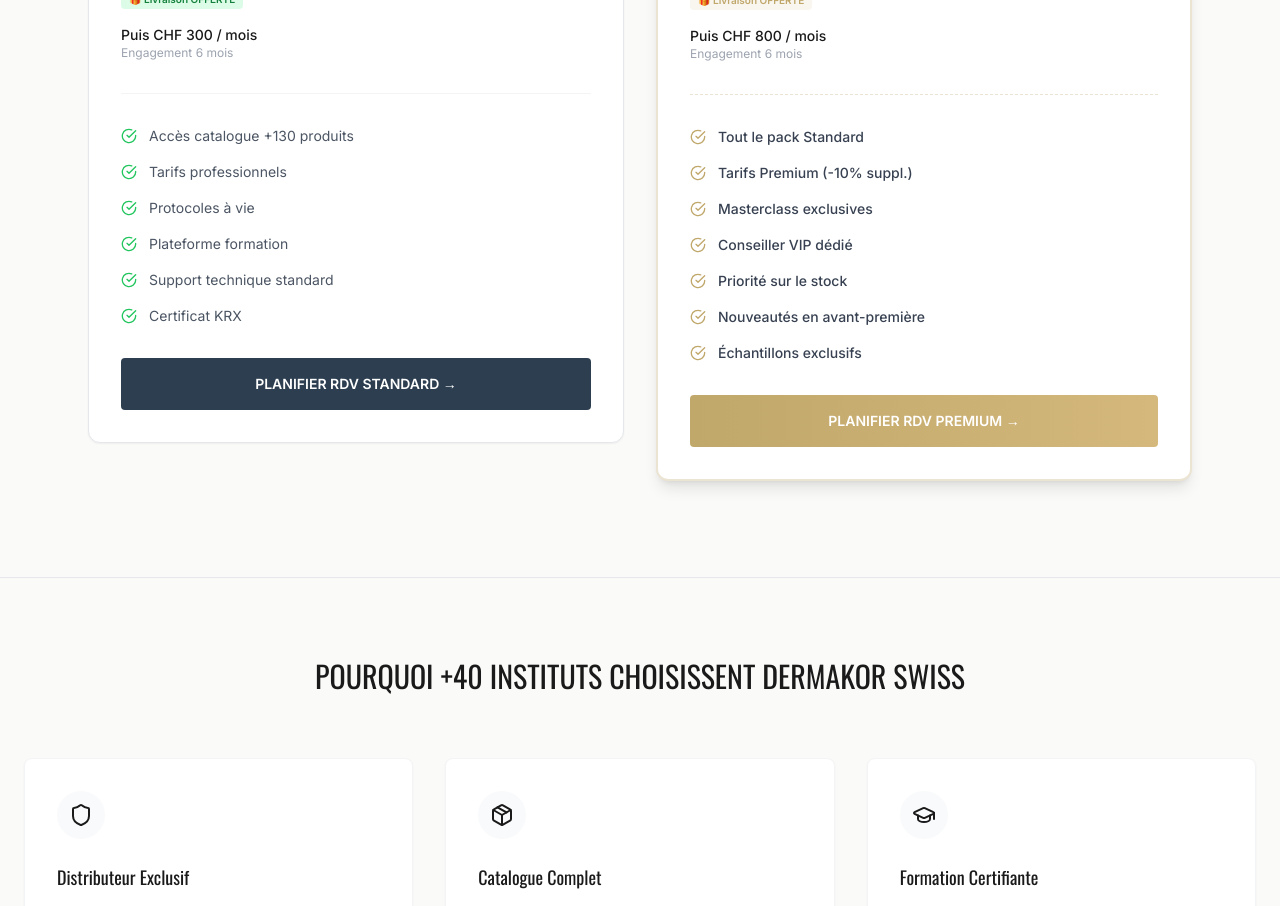
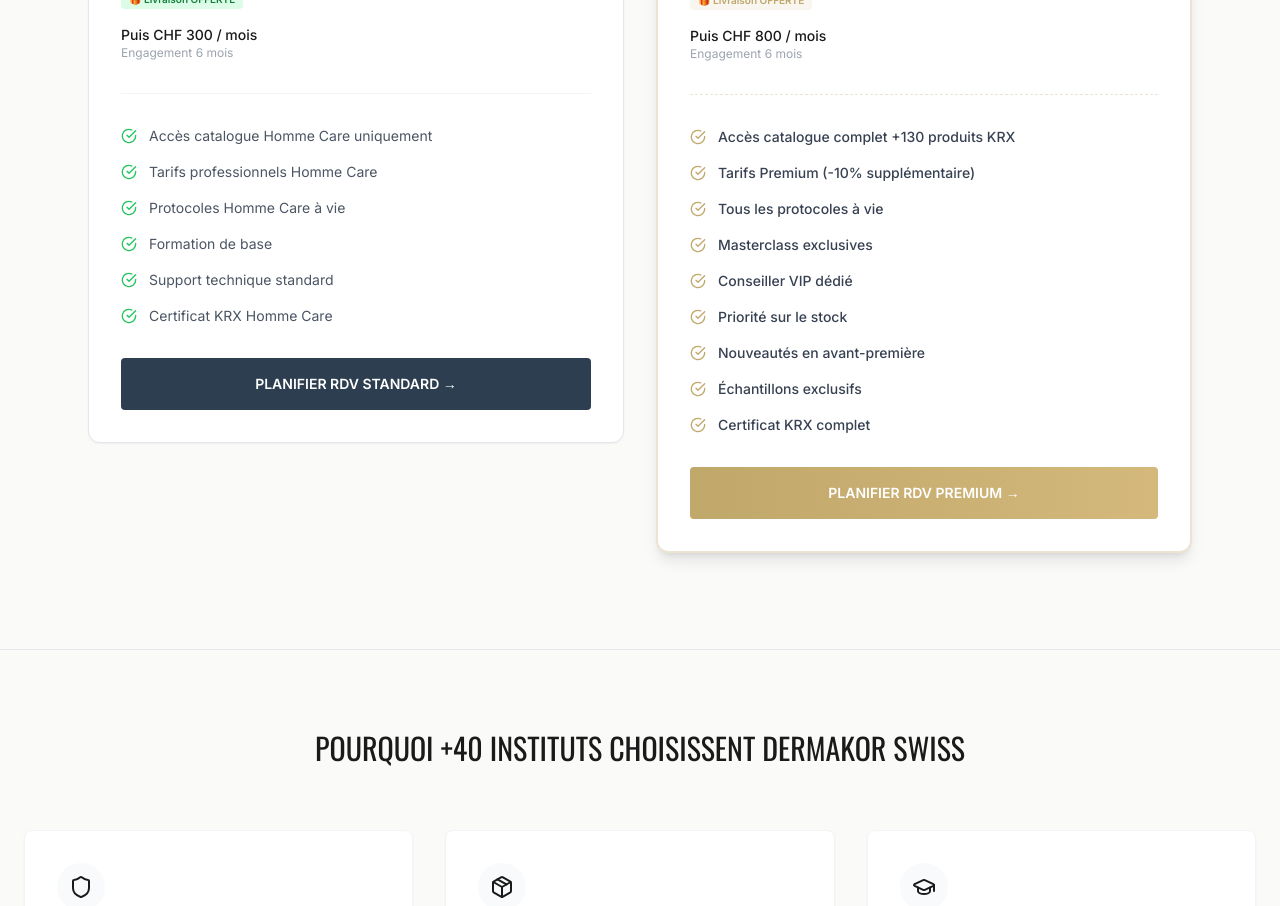
Before and after one commit to Jorget2812/Dermakor-Partenaire, a React (Vite) app: page / in a window 1280 px wide. Shown: the part 1560-2466 px from the top of the page. Built offline with nearby package versions, Linux system fonts and the light colour scheme.

Commit message:
fix: Updated feature list texts in LandingPage

```diff
--- a/pages/LandingPage.tsx
+++ b/pages/LandingPage.tsx
@@ -222,12 +222,12 @@
 
             <ul className="space-y-4 mb-8">
               {[
-                "Accès catalogue +130 produits",
-                "Tarifs professionnels",
-                "Protocoles à vie",
-                "Plateforme formation",
+                "Accès catalogue Homme Care uniquement",
+                "Tarifs professionnels Homme Care",
+                "Protocoles Homme Care à vie",
+                "Formation de base",
                 "Support technique standard",
-                "Certificat KRX"
+                "Certificat KRX Homme Care"
               ].map(feat => (
                 <li key={feat} className="flex items-start gap-3 text-sm text-gray-600">
                   <CheckCircle size={16} className="text-green-500 mt-0.5 shrink-0" />
@@ -269,13 +269,15 @@
 
             <ul className="space-y-4 mb-8">
               {[
-                "Tout le pack Standard",
-                "Tarifs Premium (-10% suppl.)",
+                "Accès catalogue complet +130 produits KRX",
+                "Tarifs Premium (-10% supplémentaire)",
+                "Tous les protocoles à vie",
                 "Masterclass exclusives",
                 "Conseiller VIP dédié",
                 "Priorité sur le stock",
                 "Nouveautés en avant-première",
-                "Échantillons exclusifs"
+                "Échantillons exclusifs",
+                "Certificat KRX complet"
               ].map(feat => (
                 <li key={feat} className="flex items-start gap-3 text-sm text-gray-700 font-medium">
                   <CheckCircle size={16} className="text-derma-gold mt-0.5 shrink-0" />
@@ -357,7 +359,7 @@
         <div className="max-w-7xl mx-auto grid grid-cols-1 lg:grid-cols-2 gap-16 items-center">
           <div>
             <h2 className="font-oswald text-3xl md:text-5xl uppercase leading-tight mb-6">
-                KRX Academy <br/><span className="text-derma-gold">Formation Incluse</span>
+              KRX Academy <br /><span className="text-derma-gold">Formation Incluse</span>
             </h2>
             <p className="text-gray-400 text-lg font-light mb-8">
               Ne vous contentez pas d'acheter des produits. Maîtrisez les protocoles qui feront la réputation de votre institut.
@@ -390,7 +392,7 @@
 
           <div className="relative border border-white/10 rounded-lg p-4 bg-white/5 backdrop-blur">
             <div className="aspect-video bg-gray-800 rounded flex items-center justify-center relative overflow-hidden group cursor-pointer">
-                    <img src="https://images.unsplash.com/photo-1576091160399-112ba8d25d1d?q=80&w=2070&auto=format&fit=crop" alt="Academy Preview" className="absolute inset-0 w-full h-full object-cover opacity-60 group-hover:scale-105 transition-transform duration-700"/>
+              <img src="https://images.unsplash.com/photo-1576091160399-112ba8d25d1d?q=80&w=2070&auto=format&fit=crop" alt="Academy Preview" className="absolute inset-0 w-full h-full object-cover opacity-60 group-hover:scale-105 transition-transform duration-700" />
               <PlayCircle size={64} className="text-white relative z-10" />
             </div>
           </div>
@@ -428,7 +430,7 @@
                         required
                         type="text"
                         value={formData.nomInstitut}
-                        onChange={e => setFormData({...formData, nomInstitut: e.target.value})}
+                        onChange={e => setFormData({ ...formData, nomInstitut: e.target.value })}
                         className="w-full border border-gray-300 rounded p-2.5 text-sm focus:border-derma-gold focus:ring-1 focus:ring-derma-gold outline-none"
                       />
                     </div>
@@ -437,7 +439,7 @@
                       <select
                         className="w-full border border-gray-300 rounded p-2.5 text-sm bg-white"
                         value={formData.typeEtablissement}
-                        onChange={e => setFormData({...formData, typeEtablissement: e.target.value})}
+                        onChange={e => setFormData({ ...formData, typeEtablissement: e.target.value })}
                       >
                         <option value="institut">Institut de beauté</option>
                         <option value="spa">Spa / Wellness</option>
@@ -458,7 +460,7 @@
                         required
                         type="text"
                         value={formData.contactName}
-                        onChange={e => setFormData({...formData, contactName: e.target.value})}
+                        onChange={e => setFormData({ ...formData, contactName: e.target.value })}
                         className="w-full border border-gray-300 rounded p-2.5 text-sm outline-none focus:border-derma-gold"
                       />
                     </div>
@@ -468,7 +470,7 @@
                         required
                         type="email"
                         value={formData.email}
-                        onChange={e => setFormData({...formData, email: e.target.value})}
+                        onChange={e => setFormData({ ...formData, email: e.target.value })}
                         className="w-full border border-gray-300 rounded p-2.5 text-sm outline-none focus:border-derma-gold"
                       />
                     </div>
@@ -479,7 +481,7 @@
                         type="tel"
                         placeholder="+41"
                         value={formData.phone}
-                        onChange={e => setFormData({...formData, phone: e.target.value})}
+                        onChange={e => setFormData({ ...formData, phone: e.target.value })}
                         className="w-full border border-gray-300 rounded p-2.5 text-sm outline-none focus:border-derma-gold"
                       />
                     </div>
@@ -488,7 +490,7 @@
                       <select
                         className="w-full border border-gray-300 rounded p-2.5 text-sm bg-white"
                         value={formData.canton}
-                        onChange={e => setFormData({...formData, canton: e.target.value})}
+                        onChange={e => setFormData({ ...formData, canton: e.target.value })}
                       >
                         <option value="Geneve">Genève</option>
                         <option value="Vaud">Vaud</option>
@@ -518,7 +520,7 @@
                           name="prog"
                           value={opt.val}
                           checked={formData.programme === opt.val}
-                           onChange={e => setFormData({...formData, programme: e.target.value})}
+                          onChange={e => setFormData({ ...formData, programme: e.target.value })}
                           className="text-derma-gold focus:ring-derma-gold"
                         />
                         <span className="text-sm text-derma-black">{opt.label}</span>
@@ -533,7 +535,7 @@
                     type="checkbox"
                     id="conditions"
                     checked={formData.conditions}
-                     onChange={e => setFormData({...formData, conditions: e.target.checked})}
+                    onChange={e => setFormData({ ...formData, conditions: e.target.checked })}
                     className="mt-1"
                   />
                   <label htmlFor="conditions" className="text-xs text-gray-500">
```
Lines whose indentation alone changed are shown as unchanged.
